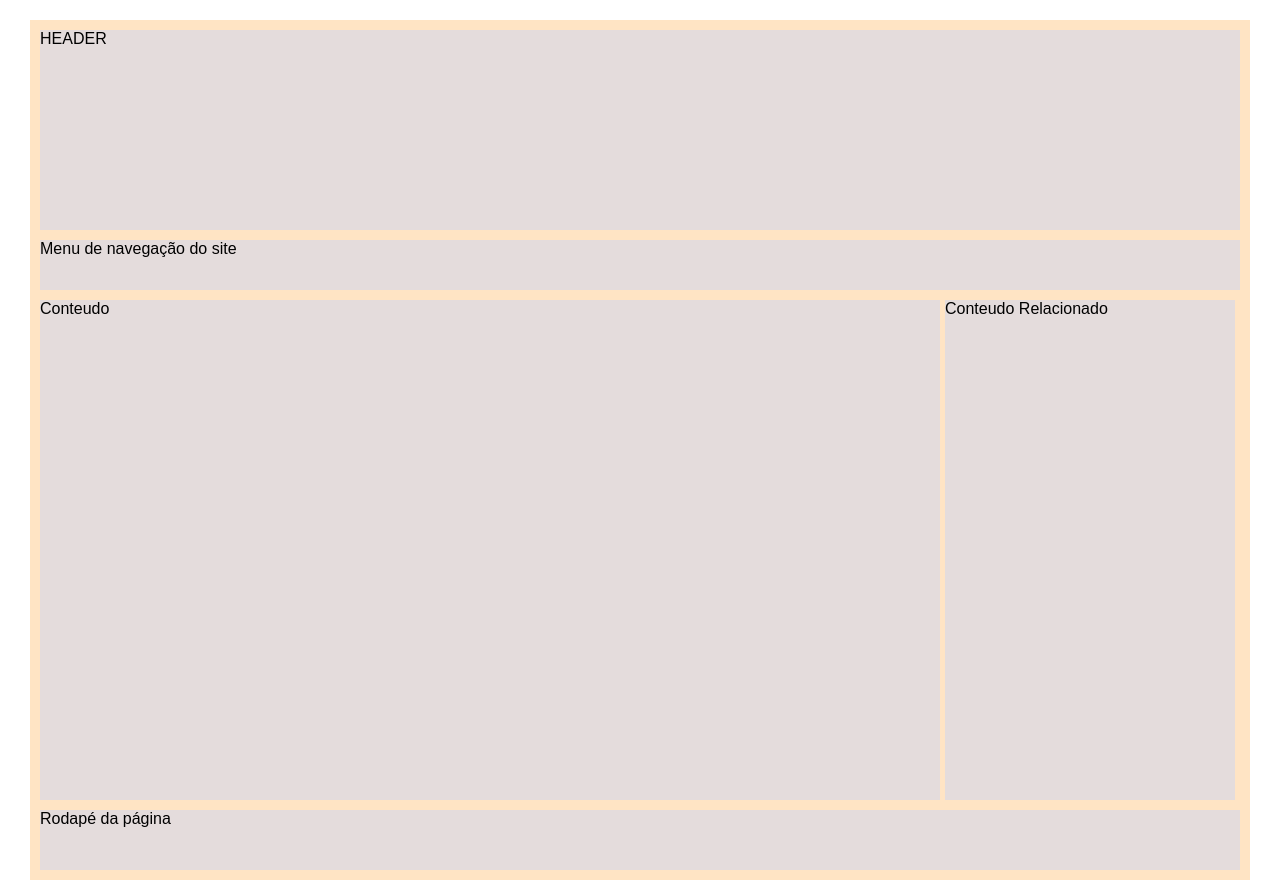
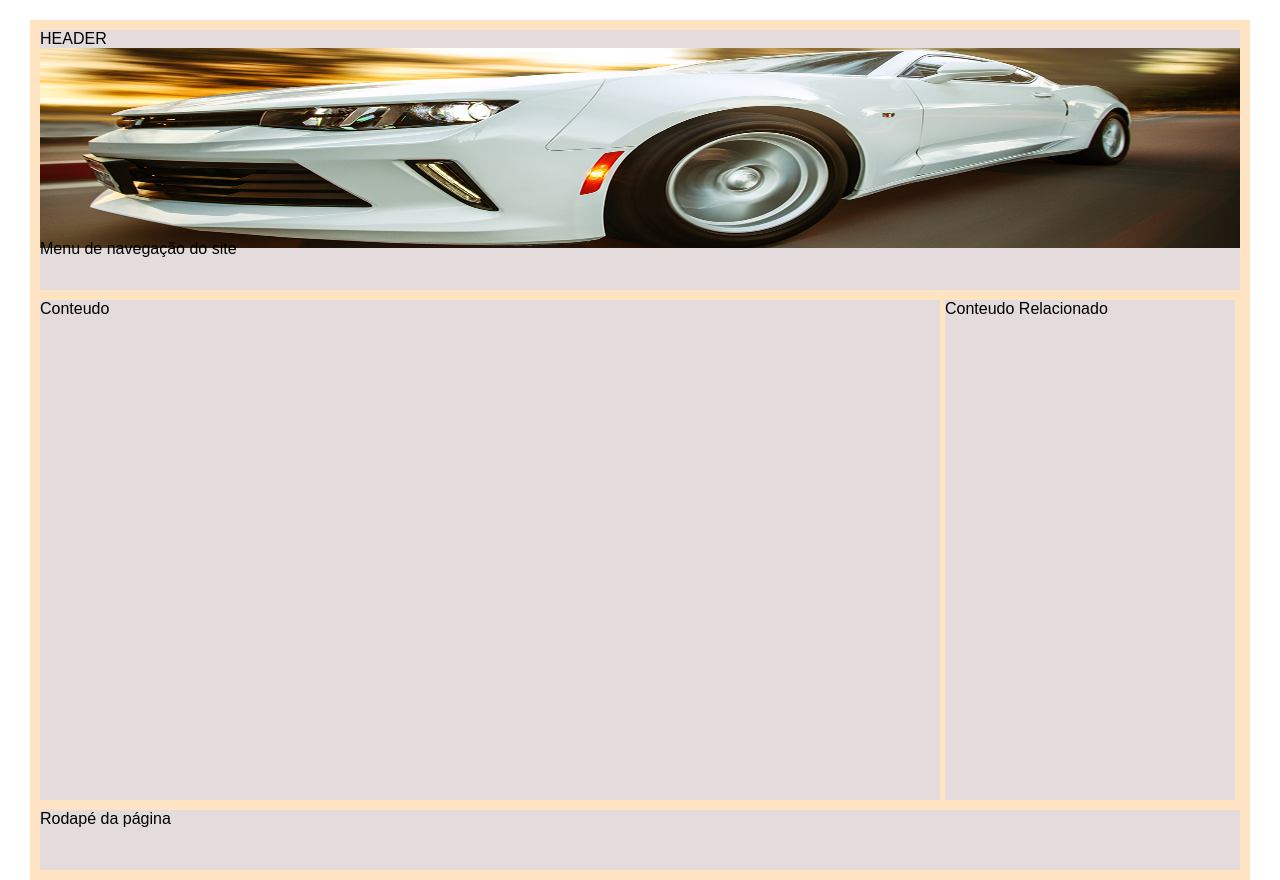
Before and after one commit to FilipeMGaspar/Curso_HTML5_e_CSS3_FSN_2016, a PHP site: page / in a window 1280 px wide. Run offline with PHP 8.4, Linux system fonts and the light colour scheme.

Commit message:
Aula10 - Exercicio

```diff
--- a/Exerc-Aula10/css/estilo.css
+++ b/Exerc-Aula10/css/estilo.css
@@ -55,6 +55,11 @@ footer{
     clear: both;
 }
 
+img{
+    height: 100%;
+    width: 100%;
+}
+
 @media only screen and (max-width: 1000px){
   nav{
       background-color: rgb(144, 184, 144);
--- a/Exerc-Aula10/index.html
+++ b/Exerc-Aula10/index.html
@@ -10,7 +10,7 @@
 </head>
 <body>
     <div class="principal">
-        <header>HEADER <img src="" alt=""></header>
+        <header>HEADER <img src="imagens/imagem1.jpg" alt=""></header>
         <nav>Menu de navegação do site</nav>
 
         <section>
```
Also changed, not shown: Exerc-Aula10/imagens/imagem1.jpg.
